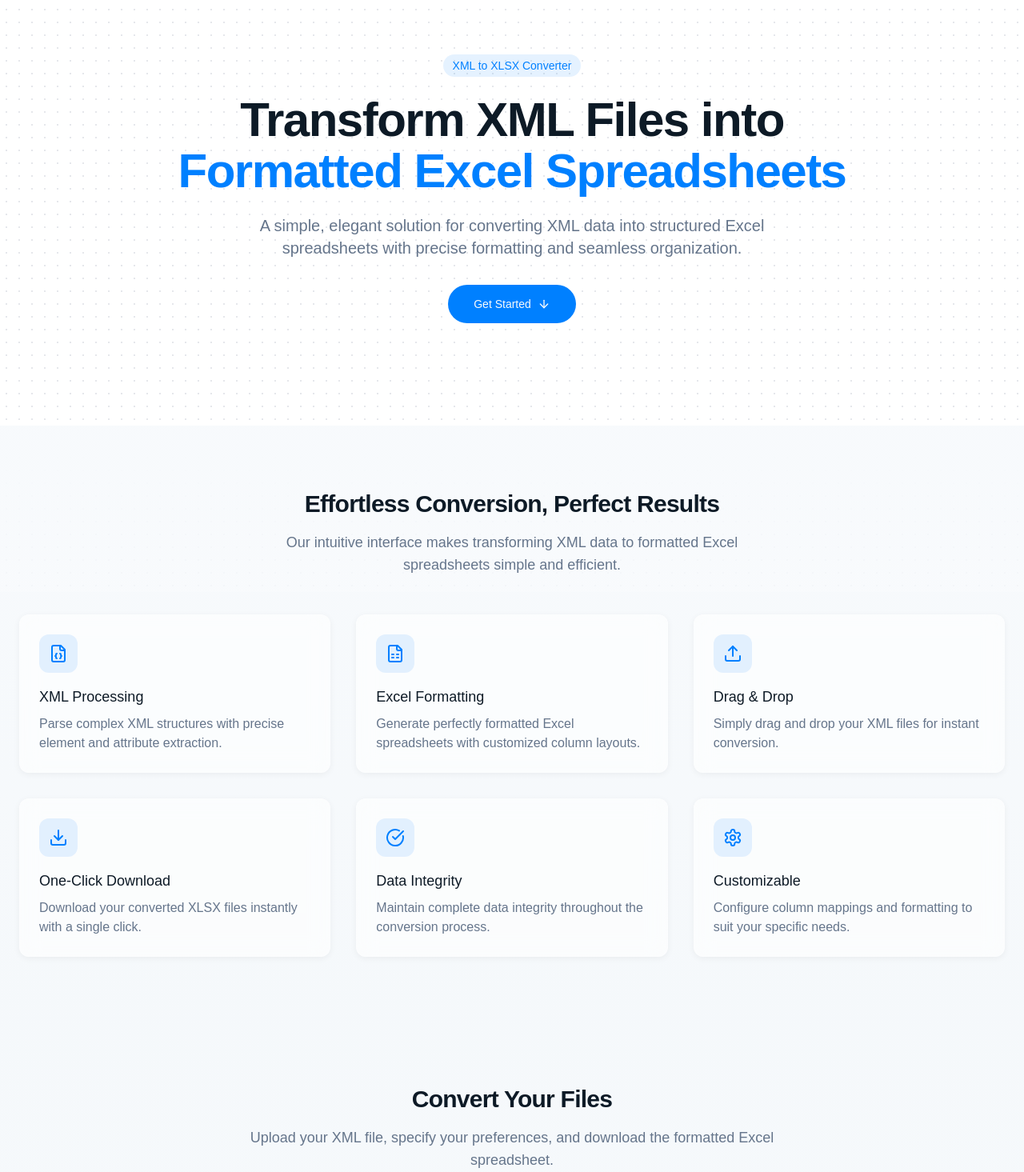
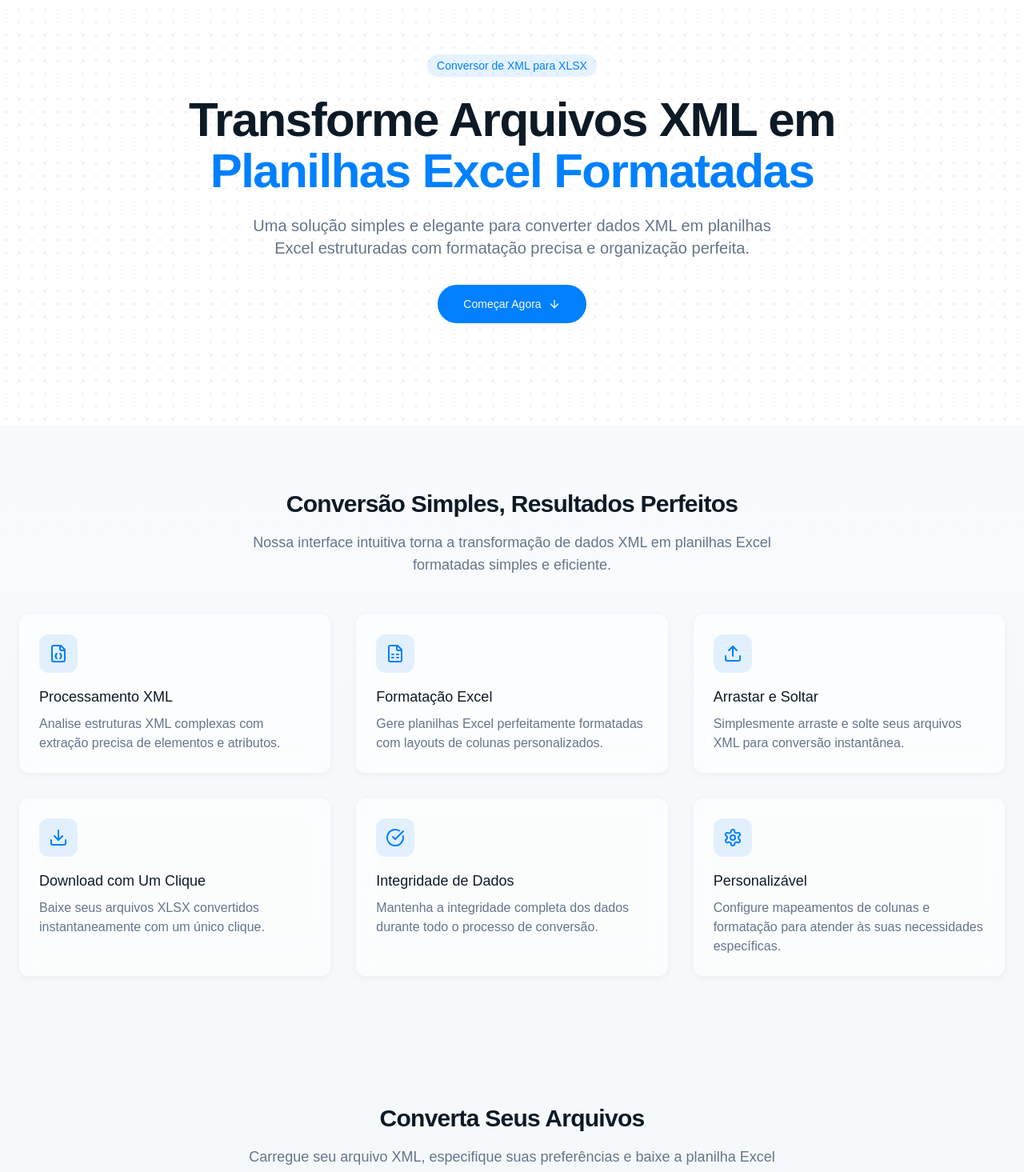
Before and after one commit to benalck/PromobConverter, a React (Vite) app: page / in a window 1280 px wide. Shown: the part 60-1525 px from the top of the page at 80% size. Built offline with nearby package versions, Linux system fonts and the light colour scheme.

Commit message:
Translate to Portuguese (Brazil)
Translate all website text to Brazilian Portuguese.

```diff
--- a/index.html
+++ b/index.html
@@ -1,11 +1,11 @@
 
 <!DOCTYPE html>
-<html lang="pt">
+<html lang="pt-BR">
   <head>
     <meta charset="UTF-8" />
     <meta name="viewport" content="width=device-width, initial-scale=1.0" />
-    <title>XML to XLSX Converter</title>
-    <meta name="description" content="Convert XML files to formatted Excel spreadsheets with ease." />
+    <title>Conversor de XML para XLSX</title>
+    <meta name="description" content="Converta arquivos XML em planilhas Excel formatadas com facilidade." />
     <meta name="author" content="Lovable" />
     <meta property="og:image" content="/og-image.png" />
     <link rel="preconnect" href="https://fonts.googleapis.com">
--- a/src/components/Footer.tsx
+++ b/src/components/Footer.tsx
@@ -14,7 +14,7 @@ const Footer: React.FC<FooterProps> = ({ className }) => {
         <div className="flex flex-col md:flex-row justify-between items-center">
           <div className="mb-4 md:mb-0">
             <p className="text-sm text-muted-foreground">
-              © {new Date().getFullYear()} XML to XLSX Converter. All rights reserved.
+              © {new Date().getFullYear()} Conversor de XML para XLSX. Todos os direitos reservados.
             </p>
           </div>
 
@@ -28,9 +28,9 @@ const Footer: React.FC<FooterProps> = ({ className }) => {
               <span className="sr-only">Twitter</span>
             </a>
             <div className="text-sm text-muted-foreground flex items-center">
-              <span>Made with</span>
+              <span>Feito com</span>
               <Heart className="h-3 w-3 mx-1 text-red-500 animate-pulse-subtle" />
-              <span>by Lovable</span>
+              <span>por Lovable</span>
             </div>
           </div>
         </div>
--- a/src/components/HeroHeader.tsx
+++ b/src/components/HeroHeader.tsx
@@ -24,16 +24,16 @@ const HeroHeader: React.FC<HeroHeaderProps> = ({ className }) => {
       <div className="absolute inset-0 -z-10 h-full w-full bg-white bg-[radial-gradient(#e5e7eb_1px,transparent_1px)] [background-size:16px_16px] dark:bg-gray-950 dark:bg-[radial-gradient(#1f2937_1px,transparent_1px)]"></div>
 
       <span className="inline-block animate-fade-in rounded-full bg-primary/10 px-3 py-1 text-sm font-medium text-primary mb-6">
-        XML to XLSX Converter
+        Conversor de XML para XLSX
       </span>
 
       <h1 className="animate-fade-in text-4xl sm:text-5xl md:text-6xl font-bold tracking-tight mb-6 bg-clip-text">
-        Transform XML Files into
-        <span className="block mt-1 text-primary"> Formatted Excel Spreadsheets</span>
+        Transforme Arquivos XML em
+        <span className="block mt-1 text-primary"> Planilhas Excel Formatadas</span>
       </h1>
 
       <p className="animate-fade-in max-w-2xl text-lg sm:text-xl text-muted-foreground mb-8">
-        A simple, elegant solution for converting XML data into structured Excel spreadsheets with precise formatting and seamless organization.
+        Uma solução simples e elegante para converter dados XML em planilhas Excel estruturadas com formatação precisa e organização perfeita.
       </p>
 
       <Button
@@ -43,7 +43,7 @@ const HeroHeader: React.FC<HeroHeaderProps> = ({ className }) => {
       >
         <span className="absolute inset-0 w-0 bg-white/20 transition-all duration-300 group-hover:w-full"></span>
         <span className="relative flex items-center gap-2">
-          Get Started
+          Começar Agora
           <ArrowDown className="h-4 w-4 transition-transform duration-300 group-hover:translate-y-1" />
         </span>
       </Button>
--- a/src/pages/Index.tsx
+++ b/src/pages/Index.tsx
@@ -40,47 +40,47 @@ const Index = () => {
         <section className="py-20 bg-gradient-to-b from-background to-secondary/30">
           <div className="container px-6 mx-auto">
             <div className="section-fade-in mb-12 text-center">
-              <h2 className="text-3xl font-bold tracking-tight mb-4">Effortless Conversion, Perfect Results</h2>
+              <h2 className="text-3xl font-bold tracking-tight mb-4">Conversão Simples, Resultados Perfeitos</h2>
               <p className="text-lg text-muted-foreground max-w-2xl mx-auto">
-                Our intuitive interface makes transforming XML data to formatted Excel spreadsheets simple and efficient.
+                Nossa interface intuitiva torna a transformação de dados XML em planilhas Excel formatadas simples e eficiente.
               </p>
             </div>
 
             <div className="section-fade-in grid grid-cols-1 md:grid-cols-2 lg:grid-cols-3 gap-8">
               <FeatureCard
                 icon={FileJson}
-                title="XML Processing"
-                description="Parse complex XML structures with precise element and attribute extraction."
+                title="Processamento XML"
+                description="Analise estruturas XML complexas com extração precisa de elementos e atributos."
               />
 
               <FeatureCard
                 icon={FileSpreadsheet}
-                title="Excel Formatting"
-                description="Generate perfectly formatted Excel spreadsheets with customized column layouts."
+                title="Formatação Excel"
+                description="Gere planilhas Excel perfeitamente formatadas com layouts de colunas personalizados."
               />
 
               <FeatureCard
                 icon={Upload}
-                title="Drag & Drop"
-                description="Simply drag and drop your XML files for instant conversion."
+                title="Arrastar e Soltar"
+                description="Simplesmente arraste e solte seus arquivos XML para conversão instantânea."
               />
 
               <FeatureCard
                 icon={Download}
-                title="One-Click Download"
-                description="Download your converted XLSX files instantly with a single click."
+                title="Download com Um Clique"
+                description="Baixe seus arquivos XLSX convertidos instantaneamente com um único clique."
               />
 
               <FeatureCard
                 icon={CheckCircle}
-                title="Data Integrity"
-                description="Maintain complete data integrity throughout the conversion process."
+                title="Integridade de Dados"
+                description="Mantenha a integridade completa dos dados durante todo o processo de conversão."
               />
 
               <FeatureCard
                 icon={Settings}
-                title="Customizable"
-                description="Configure column mappings and formatting to suit your specific needs."
+                title="Personalizável"
+                description="Configure mapeamentos de colunas e formatação para atender às suas necessidades específicas."
               />
             </div>
           </div>
@@ -90,9 +90,9 @@ const Index = () => {
         <section id="converter-section" className="py-20 bg-gradient-to-b from-secondary/30 to-background">
           <div className="container px-6 mx-auto">
             <div className="section-fade-in mb-12 text-center">
-              <h2 className="text-3xl font-bold tracking-tight mb-4">Convert Your Files</h2>
+              <h2 className="text-3xl font-bold tracking-tight mb-4">Converta Seus Arquivos</h2>
               <p className="text-lg text-muted-foreground max-w-2xl mx-auto">
-                Upload your XML file, specify your preferences, and download the formatted Excel spreadsheet.
+                Carregue seu arquivo XML, especifique suas preferências e baixe a planilha Excel formatada.
               </p>
             </div>
 
--- a/src/pages/NotFound.tsx
+++ b/src/pages/NotFound.tsx
@@ -9,7 +9,7 @@ const NotFound = () => {
 
   useEffect(() => {
     console.error(
-      "404 Error: User attempted to access non-existent route:",
+      "Erro 404: Usuário tentou acessar rota inexistente:",
       location.pathname
     );
   }, [location.pathname]);
@@ -21,9 +21,9 @@ const NotFound = () => {
       <div className="w-full max-w-md text-center animate-fade-in">
         <h1 className="text-9xl font-bold text-primary">404</h1>
         <div className="h-1 w-16 bg-primary mx-auto my-6 rounded-full"></div>
-        <h2 className="text-3xl font-bold mb-4">Page Not Found</h2>
+        <h2 className="text-3xl font-bold mb-4">Página Não Encontrada</h2>
         <p className="text-lg text-muted-foreground mb-8">
-          The page you are looking for doesn't exist or has been moved.
+          A página que você está procurando não existe ou foi movida.
         </p>
         <Button
           asChild
@@ -34,7 +34,7 @@ const NotFound = () => {
             <span className="absolute inset-0 w-0 bg-white/20 transition-all duration-300 group-hover:w-full"></span>
             <span className="relative flex items-center gap-2">
               <ChevronLeft className="h-4 w-4 transition-transform duration-300 group-hover:-translate-x-1" />
-              Return to Home
+              Voltar para Início
             </span>
           </a>
         </Button>
```
